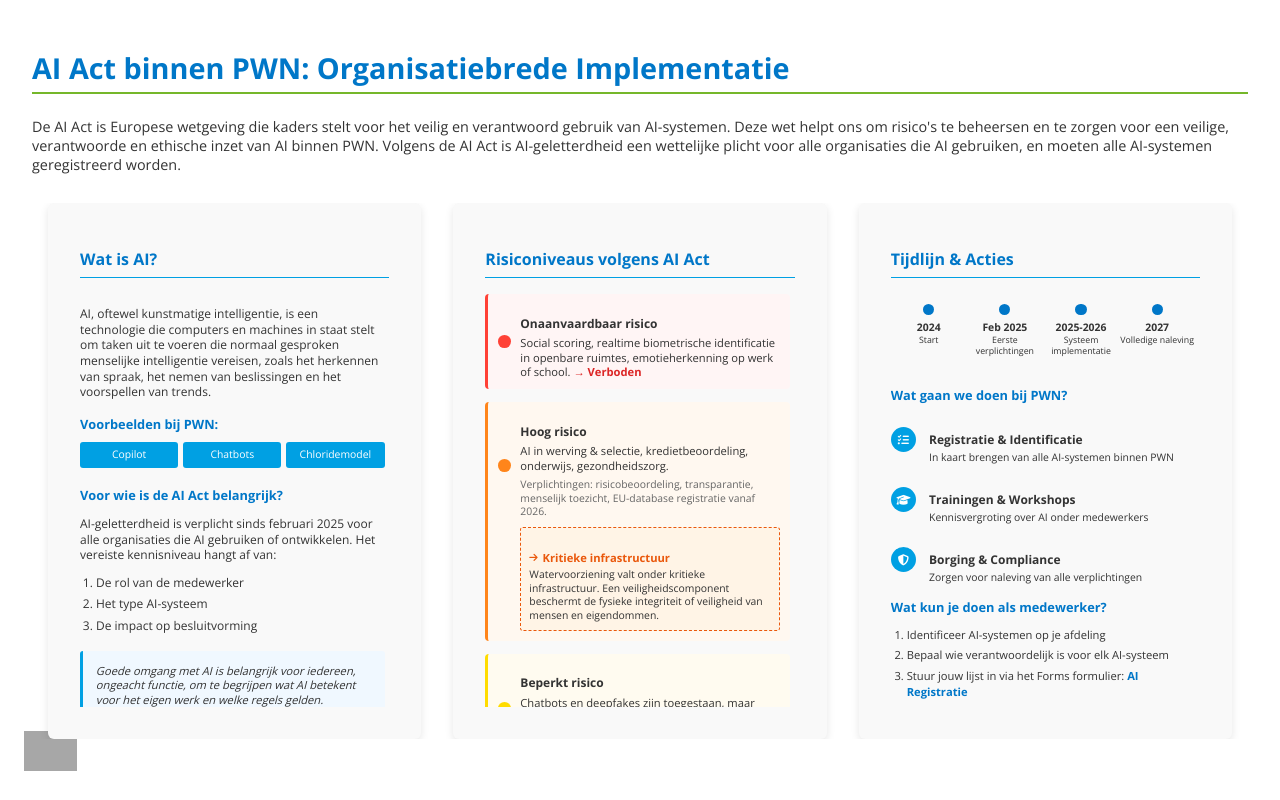
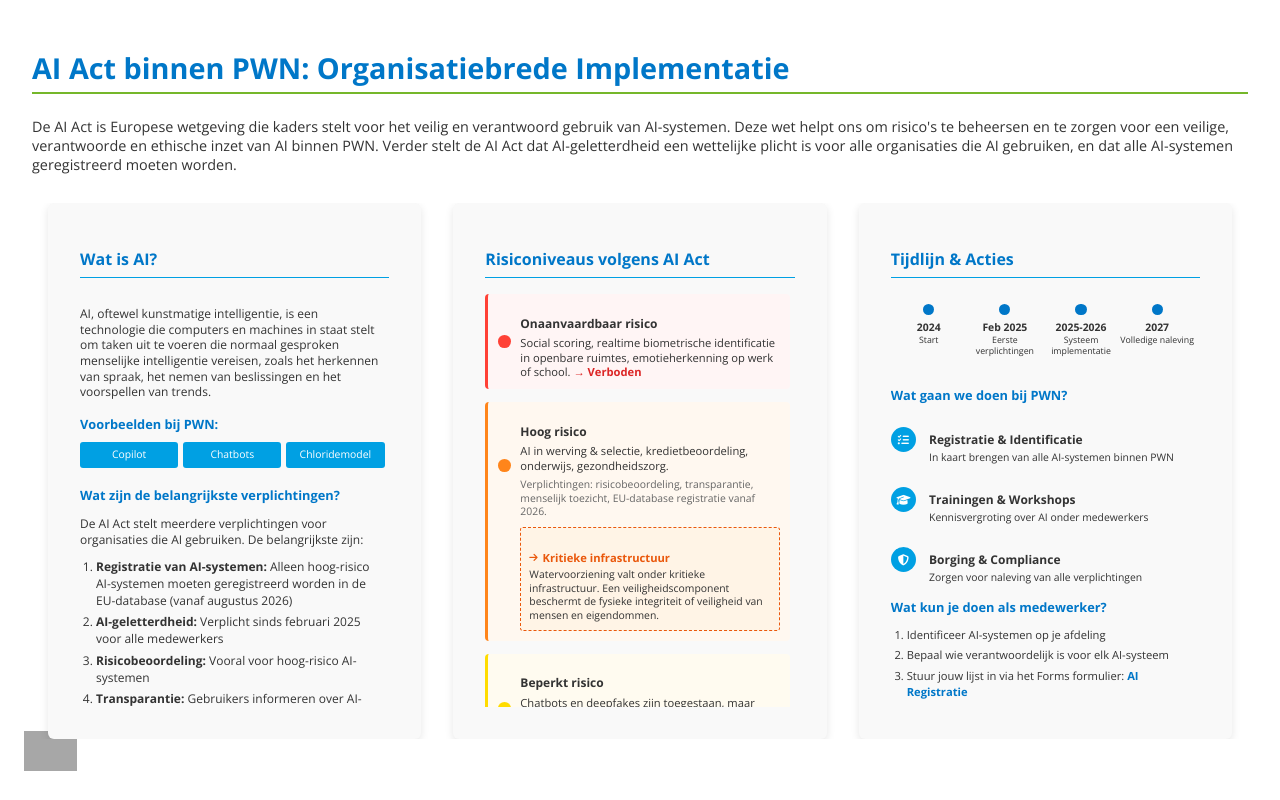
Before and after one commit to chefsprojects/OnePager-PWN, a Next.js app: page / in a window 1280 px wide. Built offline with nearby package versions, Linux system fonts and the light colour scheme; grey boxes are pictures that could not be loaded.

Commit message:
Verbeter AI Act sectie: verduidelijk verplichtingen en pas 'high-risk' aan naar 'hoog-risico'

```diff
--- a/src/app/page.tsx
+++ b/src/app/page.tsx
@@ -62,7 +62,7 @@ export default function HomePage() {
             <p style={{ marginBottom: '1.8rem', fontSize: '0.9rem', lineHeight: '1.3' }}>
               De AI Act is Europese wetgeving die kaders stelt voor het veilig en verantwoord gebruik van AI-systemen.
               Deze wet helpt ons om risico&apos;s te beheersen en te zorgen voor een veilige, verantwoorde en ethische inzet van AI binnen PWN.
-              Volgens de AI Act is AI-geletterdheid een wettelijke plicht voor alle organisaties die AI gebruiken, en moeten alle AI-systemen geregistreerd worden.
+              Verder stelt de AI Act dat AI-geletterdheid een wettelijke plicht is voor alle organisaties die AI gebruiken, en dat alle AI-systemen geregistreerd moeten worden.
             </p>
           </div>
 
@@ -155,16 +155,16 @@ export default function HomePage() {
                 </div>
 
                 <h3 style={{ fontWeight: 'bold', color: pwnColors.blue, marginBottom: '0.6rem', fontSize: '0.8rem' }}>
-                  Voor wie is de AI Act belangrijk?
+                  Wat zijn de belangrijkste verplichtingen?
                 </h3>
                 <p style={{ marginBottom: '0.6rem' }}>
-                  AI-geletterdheid is verplicht sinds februari 2025 voor alle organisaties die AI gebruiken of ontwikkelen.
-                  Het vereiste kennisniveau hangt af van:
+                  De AI Act stelt meerdere verplichtingen voor organisaties die AI gebruiken. De belangrijkste zijn:
                 </p>
                 <ol style={{ listStyleType: 'decimal', paddingLeft: '1rem', marginBottom: '1rem', lineHeight: '1.4' }}>
-                  <li style={{ marginBottom: '0.3rem' }}>De rol van de medewerker</li>
-                  <li style={{ marginBottom: '0.3rem' }}>Het type AI-systeem</li>
-                  <li style={{ marginBottom: '0.3rem' }}>De impact op besluitvorming</li>
+                  <li style={{ marginBottom: '0.3rem' }}><strong>Registratie van AI-systemen:</strong> Alleen hoog-risico AI-systemen moeten geregistreerd worden in de EU-database (vanaf augustus 2026)</li>
+                  <li style={{ marginBottom: '0.3rem' }}><strong>AI-geletterdheid:</strong> Verplicht sinds februari 2025 voor alle medewerkers</li>
+                  <li style={{ marginBottom: '0.3rem' }}><strong>Risicobeoordeling:</strong> Vooral voor hoog-risico AI-systemen</li>
+                  <li style={{ marginBottom: '0.3rem' }}><strong>Transparantie:</strong> Gebruikers informeren over AI-gebruik</li>
                 </ol>
 
                 <div style={{
@@ -175,8 +175,8 @@ export default function HomePage() {
                   borderRadius: '3px',
                   borderLeft: '3px solid ' + pwnColors.lightBlue
                 }}>
-                  Goede omgang met AI is belangrijk voor iedereen, ongeacht functie, om te begrijpen wat AI betekent
-                  voor het eigen werk en welke regels gelden.
+                  Voor PWN als drinkwaterbedrijf zijn deze verplichtingen extra belangrijk omdat we onder kritieke infrastructuur vallen.
+                  Als publieke instantie moeten we hoog-risico AI-systemen registreren voordat we ze in gebruik nemen.
                 </div>
               </div>
             </div>
```
